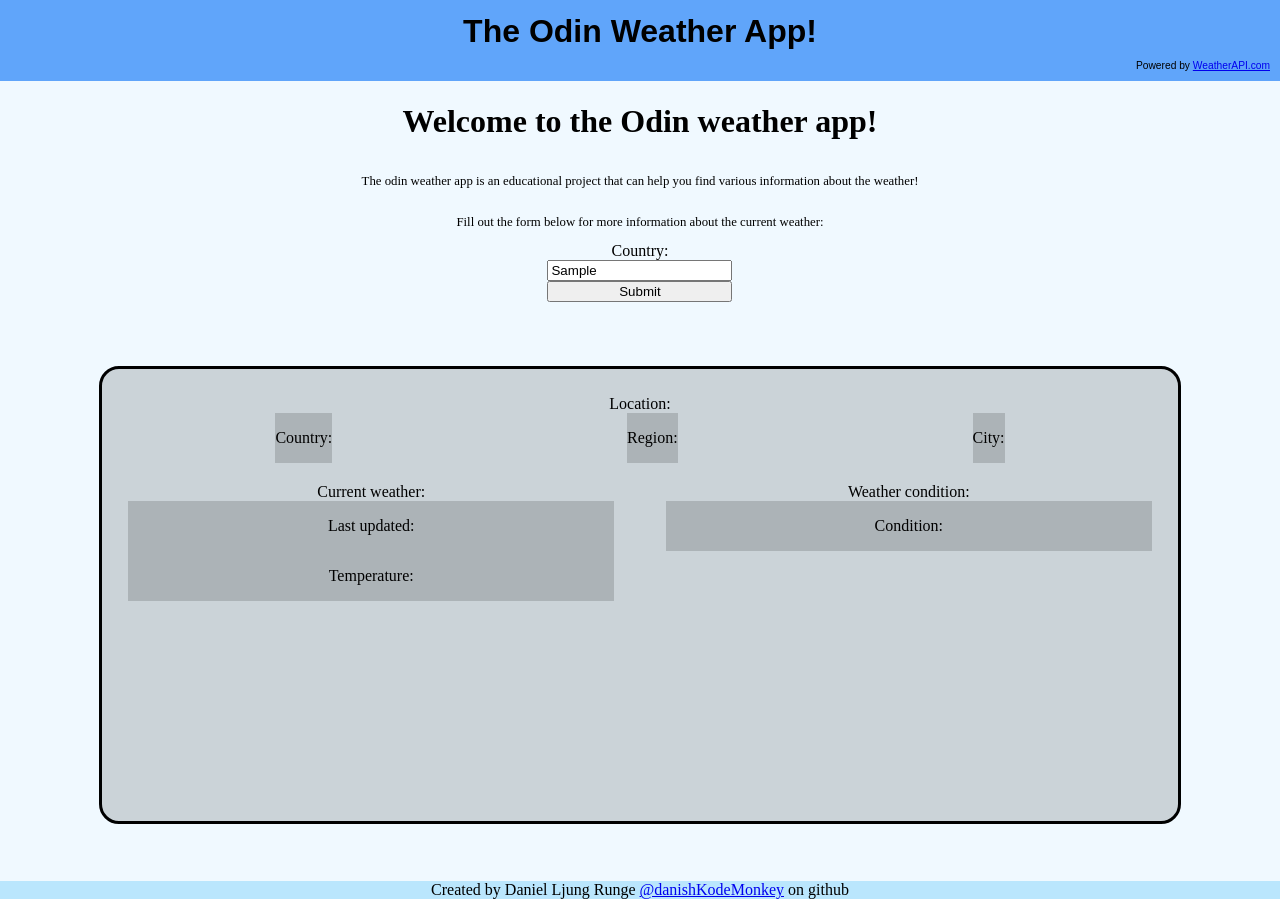
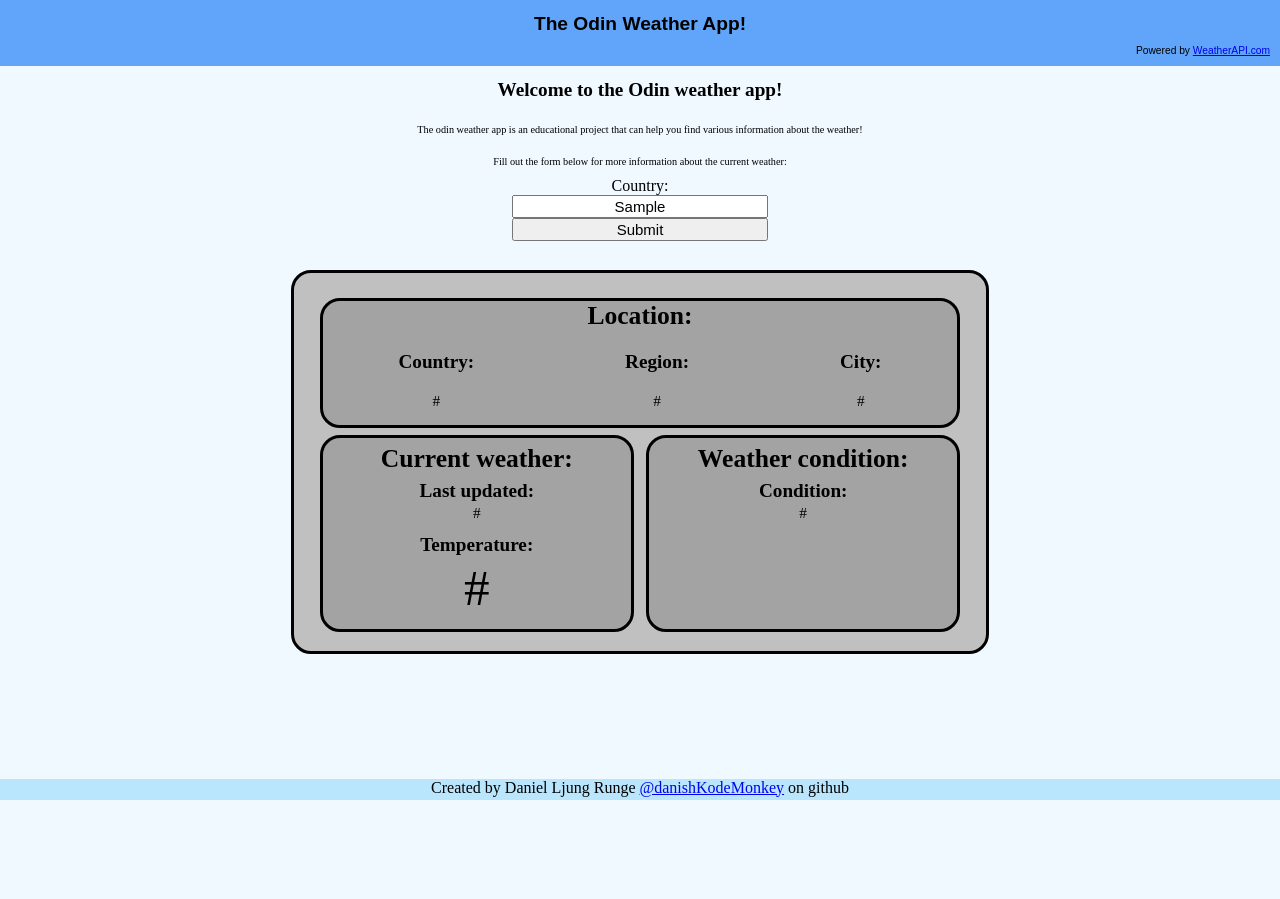
Before and after one commit to DanishKodeMonkey/odin-weatherapp, a website built with webpack: page src/index.html in a window 1280 px wide. Both pictures are taken after typing "Sample" into the empty fields and a click on the button "Submit". After the commit the page ends 800 px from the top, so only its background shows below. Built offline with nearby package versions, Linux system fonts and the light colour scheme; no server answers.

Commit message:
Finished implementing DOM elements from fetched data. Finish styling as well

```diff
--- a/src/index.html
+++ b/src/index.html
@@ -38,7 +38,8 @@
 						><input
 							type="text"
 							id="country"
-							required />
+							required
+							autofocus />
 						<input
 							type="button"
 							value="Submit"
@@ -47,40 +48,82 @@
 				</form>
 			</div>
 			<div
-				class="weather-data"
+				class="weather-data hidden"
 				id="weather">
-				<div id="weather-location">
+				<div id="weather-location-container">
 					<p class="weather-title">Location:</p>
 					<div class="location-data-container">
 						<div id="weather-country">
 							<p class="weather-data-title">Country:</p>
+							<p
+								class="weather-data-content"
+								id="country-data">
+								#
+							</p>
 						</div>
 						<div id="weather-region">
 							<p class="weather-data-title">Region:</p>
+							<p
+								class="weather-data-content"
+								id="region-data">
+								#
+							</p>
 						</div>
 						<div id="weather-city">
 							<p class="weather-data-title">City:</p>
+							<p
+								class="weather-data-content"
+								id="city-data">
+								#
+							</p>
 						</div>
 					</div>
 				</div>
-				<div id="weather-current">
+				<div
+					id="weather-current-container"
+					class="weather-container">
 					<p class="weather-title">Current weather:</p>
-					<div class="current-weather-container fill-container">
-						<div id="weather-last-updated">
+					<div class="current-weather-container section-container">
+						<div
+							id="weather-last-updated"
+							class="data-container">
 							<p class="weather-data-title">Last updated:</p>
+							<p
+								class="weather-data-content"
+								id="last-updated-data">
+								#
+							</p>
 						</div>
-						<div id="weather-Temperature">
+						<div
+							id="weather-temperature"
+							class="data-container">
 							<p class="weather-data-title">Temperature:</p>
+							<p
+								class="weather-data-temperature"
+								id="temperature-data">
+								#
+							</p>
 						</div>
 					</div>
 				</div>
-				<div id="weather-condition">
+				<div
+					id="weather-condition-container"
+					class="weather-container">
 					<p class="weather-title">Weather condition:</p>
-					<div class="condition-weather-container fill-container">
-						<div id="weather-country">
+					<div class="condition-weather-container section-container">
+						<div
+							id="weather-condition"
+							class="data-container">
 							<p class="weather-data-title">Condition:</p>
+							<p
+								class="weather-data-content"
+								id="condition-data">
+								#
+							</p>
 						</div>
-						<div id="weather-region"></div>
+						<div
+							class="weather-image-container data-container"
+							id="condition-image-container"></div>
 					</div>
 				</div>
 			</div>
--- a/src/index.js
+++ b/src/index.js
@@ -2,24 +2,58 @@ import '@fontsource-variable/josefin-sans'
 import '@fontsource-variable/noto-serif'
 import './style.css'
 const submitBtn = document.getElementById('submit-button')
+const weatherDOM = document.getElementById('weather')
 
-submitBtn.addEventListener('click', () => getWeather())
+submitBtn.addEventListener('click', async () => {
+	const isHidden = weatherDOM.classList.contains('hidden')
+	if (!isHidden) {
+		toggleWeatherDOM()
+	}
+	await getWeather()
+	toggleWeatherDOM()
+})
 // Function handles rendering the weather in DOM
 async function getWeather() {
 	try {
 		const location = document.querySelector('#country').value
 		const weatherObj = await processWeatherData(location)
-		renderDOM(weatherObj)
-		/* const weatherObj = await processWeatherData(location) */
+		renderWeatherDOM(weatherObj)
 	} catch (err) {
 		console.log('ERROR getLocatioNWeather', err)
 	}
 }
-function renderDOM(weatherObj) {
-	// Location elements
-	const weatherLocationCont = document.createElement('div')
-	const weatherLocationTitle = document.createElement('p')
-	weatherLocationTitle.textContent = 'Location'
+function renderWeatherDOM(weatherObj) {
+	// Fetch relevant DOM elements to append
+	// Weather Location -
+	const locationCountry = document.getElementById('country-data')
+	const locationRegion = document.getElementById('region-data')
+	const locationCity = document.getElementById('city-data')
+
+	// Weather current -
+	const currentLastUpdated = document.getElementById('last-updated-data')
+	const currentTemperature = document.getElementById('temperature-data')
+
+	// Weather condition -
+	const conditionContainer = document.getElementById(
+		'condition-image-container'
+	)
+	const condition = document.getElementById('condition-data')
+
+	// assign data from weatherObj to relevant elements.
+	locationCountry.textContent = weatherObj.location.country
+	locationRegion.textContent = weatherObj.location.region
+	locationCity.textContent = weatherObj.location.name
+
+	currentLastUpdated.textContent = weatherObj.current.last_updated
+	currentTemperature.textContent =
+		weatherObj.current.temp_c + String.fromCharCode(176) + 'C'
+
+	condition.textContent = weatherObj.condition.text
+	const conditionImgCont = document.getElementById('condition-image-container')
+	conditionImgCont.textContent = ''
+	const conditionImg = document.createElement('img')
+	conditionImg.src = weatherObj.condition.icon
+	conditionContainer.appendChild(conditionImg)
 }
 
 async function fetchWeatherData(location) {
@@ -53,9 +87,26 @@ async function processWeatherData(location) {
 				icon: responseData.current.condition.icon,
 			},
 		}
-		console.log(weatherObj)
 		return weatherObj
 	} catch (err) {
 		console.log('ERROR: ', err)
+		switch (true) {
+			case err.message.includes('400'):
+				alert(`The country ${location} was not found.`)
+				break
+			case err.message.includes('403'):
+				alert(
+					`The monthly API call quote has been reached. Please try again next month.`
+				)
+				break
+			default:
+				alert('The operation failed, please try again later.')
+				break
+		}
 	}
 }
+
+function toggleWeatherDOM() {
+	weatherDOM.classList.toggle('hidden')
+	weatherDOM.classList.toggle('shown')
+}
--- a/src/style.css
+++ b/src/style.css
@@ -2,12 +2,19 @@
     --main-bg-color: #f0f9ff;
     --secondary-bg-color: #60a5fa;
     --tertiary-bg-color: #bae6fd;
-    --title-font-size: clamp(20px, 2.5vw, 300px);
+    --title-font-size: clamp(15px, 1.5vw, 300px);
     --subtitle-font-size: clamp(10px, 0.8vw, 100px);
-    --normal-font-size: clamp(12px, 1vw, 20px);
+    --normal-font-size: clamp(8px, 0.8vw, 20px);
+    --input-font-size: clamp(15px, 0.9vw, 23px);
     --primary-font-family: 'Josefin Sans Variable', sans-serif;
     --secondary-font-family: 'Noto Serif Variable', serif;
 
+    /* Weather render area */
+    --container-bg-color: rgb(192, 192, 192);
+    --header-font-size: clamp(10px, 2vw, 30px);
+    --title-font-size: clamp(8px, 1.5vw, 25px);
+    --data-font-size: clamp(6px, 1.2vw, 20px);
+    --temperature-font-size: clamp(8px, 4vw, 100px);
 }
 
 body, html{
@@ -54,7 +61,7 @@ main{
         display: flex;
         flex-direction: column;
         align-items: center;
-        margin-bottom: 5%;
+        margin-bottom: 1vw;
         font-family:var(--secondary-font-family);
         >h1{
             text-align: center;
@@ -71,6 +78,16 @@ main{
             display: flex;
             flex-direction: column;
             text-align: center;
+            width: 20vw;
+            height: 10vh;
+            >#country{
+                text-align: center;
+                font-size: var(--input-font-size);
+
+            }
+            >#submit-button{
+                font-size: var(--input-font-size);
+            }
         }
     }
     }
@@ -78,54 +95,111 @@ main{
 }
 .weather-data{
     display: grid;
-    grid-template: 1fr 8fr / 1fr 1fr;
-    gap: 5%;
-    background-color: rgba(0, 0, 0, 0.151);
+    grid-template: auto 1fr / 1fr 1fr;
+    gap: 2%;
+    background-color: var(--container-bg-color);
     border: 3px solid black;
     border-radius: 20px;
-    height: 50vh;
-    width: 80%;
-    margin-bottom: 5%;
+    height: auto;
+    width: 50vw;
+/*     margin-bottom: 5%; */
     padding: 2%;
     text-align: center;
+    overflow:hidden;
     >div>.weather-title{
         margin: 0;
     }
-    >div>div{
-        display:flex;
-        flex-direction: column;
-        >div{
-            background-color: rgba(0, 0, 0, 0.151);
-            height: auto;
-        }
-    }
-    #weather-location{
-        grid-area: 1 / 1 / 1 / -1;
+
+    #weather-location-container{
+        background-color: rgba(0, 0, 0, 0.151);
+        border: 3px solid black;
+        border-radius: 20px;
+        grid-area: 1 / 1 / 1 / 3;
 
 
         >.location-data-container{
             display: flex;
             flex-direction: row;
             justify-content: space-around;
+
         }
     }
-    #weather-current{
+    #weather-current-container{
         grid-area: 2/1/-1/2;
 
 
     }
-    #weather-condition{
+    #weather-condition-container{
         grid-area:2/2/-1/-1;
 
     }
 
 }
+.section-container{
+    display: flex;
+    flex-direction: column;
+    justify-content: stretch;
+    align-items: center;
+    width:100%;
+    height: 100%;
+}
+.data-container{
+    flex:1;
+    display:flex;
+    flex-direction: column;
+    align-items: center;
+    justify-content: start;
+    margin:5px;
+    >p{
+        margin: 1px;
+    }
+}
+.weather-image-container{
+    width: 100%;
+    >img{width: 30%;}
+}
+
+.weather-container{
+    display: flex;
+    flex-direction: column;
+    align-items: center;
+    text-align: center;
+    background-color: rgba(0, 0, 0, 0.151);
+    border: 3px solid black;
+    border-radius: 20px;
+    padding: 2%;
+}
+
+.weather-title{
+    font-size: var(--header-font-size);
+    font-weight: 800;
+}
+
+.weather-data-title{
+    font-size: var(--title-font-size);
+    font-weight: 600;
+}
+
+.weather-data-content{
+    font-size:var(--data-font-size);
+    font-weight: 500;
+}
+.weather-data-temperature{
+    font-size:var(--temperature-font-size);
+}
+
+/* Appear effect */
+.hidden{
+    opacity: 0;
+    transform: scaleY(0);
+}
+.shown{
+    opacity: 100;
+    transform: scaleY(100%)
+}
+
 footer{height: 3%;
     width: 100vw;
     text-align: center;
     background-color: var(--tertiary-bg-color);
 }
-
-.fill-container{
-    height:100%;
-}
```
Also changed, not shown: dist/index.html, dist/main.js.
